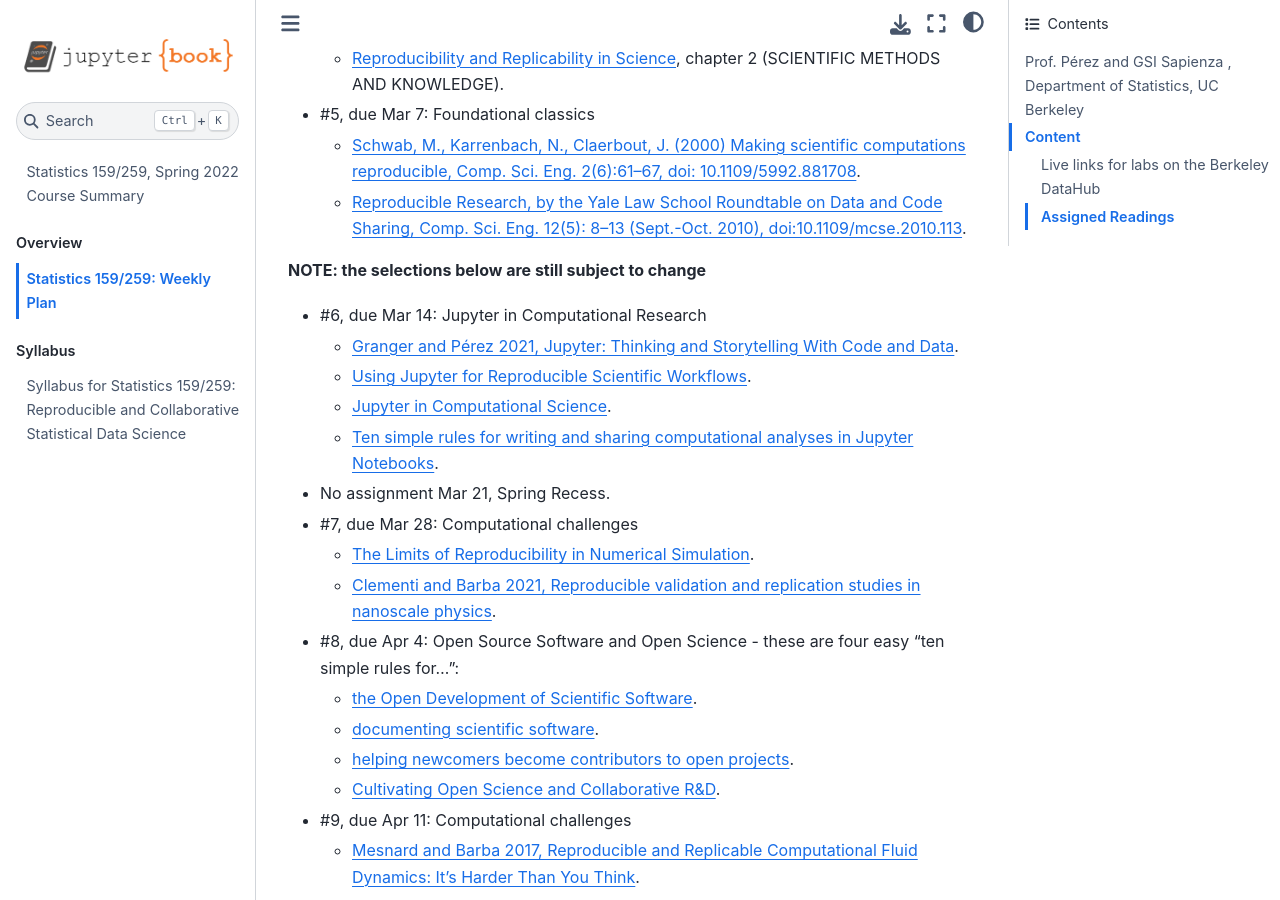
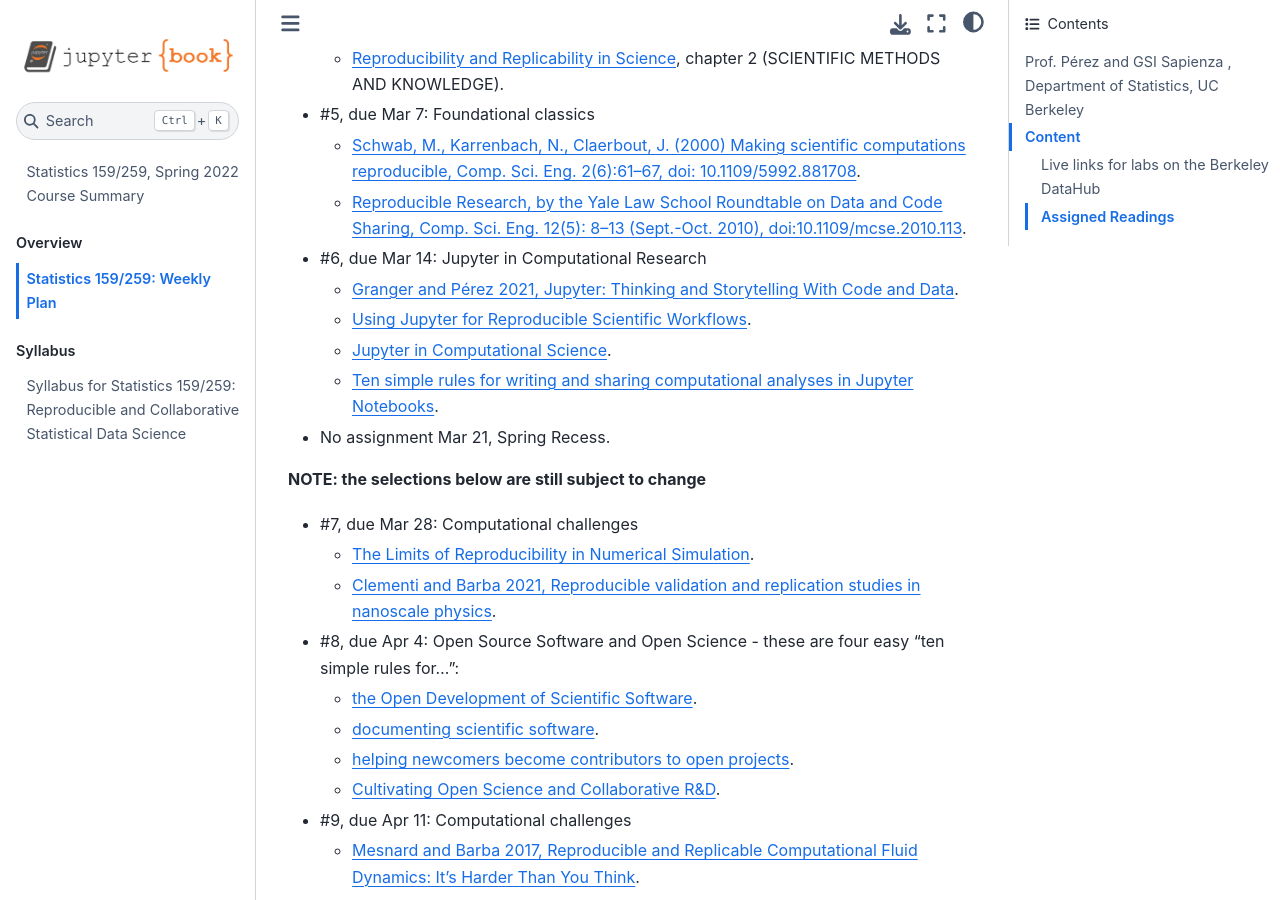
Before and after one commit to UCB-stat-159-s22/site, a Jupyter Book: the page built from schedule.md, in a window 1280 px wide and 900 px high, scrolled down 1463 px. Built offline with Jupyter Book 1.0.4 settings and Sphinx 7.4.7 and the Sphinx Book theme 1.1.4, drawn with Linux system fonts in a browser that asks for light colours; pages that are not in the unit, such as notebooks, are missing from menus; some of the changed lines change nothing that is shown.

```diff
--- a/schedule.md
+++ b/schedule.md
@@ -45,9 +45,6 @@
     - [Schwab, M., Karrenbach, N., Claerbout, J. (2000) Making scientific computations reproducible, Comp. Sci. Eng. 2(6):61–67, doi: 10.1109/5992.881708](https://ieeexplore.ieee.org/document/881708).
     - [Reproducible Research, by the Yale Law School Roundtable on Data and Code Sharing, Comp. Sci. Eng. 12(5): 8–13 (Sept.-Oct. 2010), doi:10.1109/mcse.2010.113](https://ieeexplore.ieee.org/document/5562471).
 
-
-**NOTE: the selections below are still subject to change**
-
 * #6, due Mar 14:  Jupyter in Computational Research
     - [Granger and Pérez 2021, Jupyter: Thinking and Storytelling With Code and Data](https://ieeexplore.ieee.org/document/9387490).
     - [Using Jupyter for Reproducible Scientific Workflows](https://ieeexplore.ieee.org/document/9325550).
@@ -56,6 +53,8 @@
 
 
 * No assignment Mar 21, Spring Recess.
+
+**NOTE: the selections below are still subject to change**
 
 
 * #7, due Mar 28: Computational challenges
```
